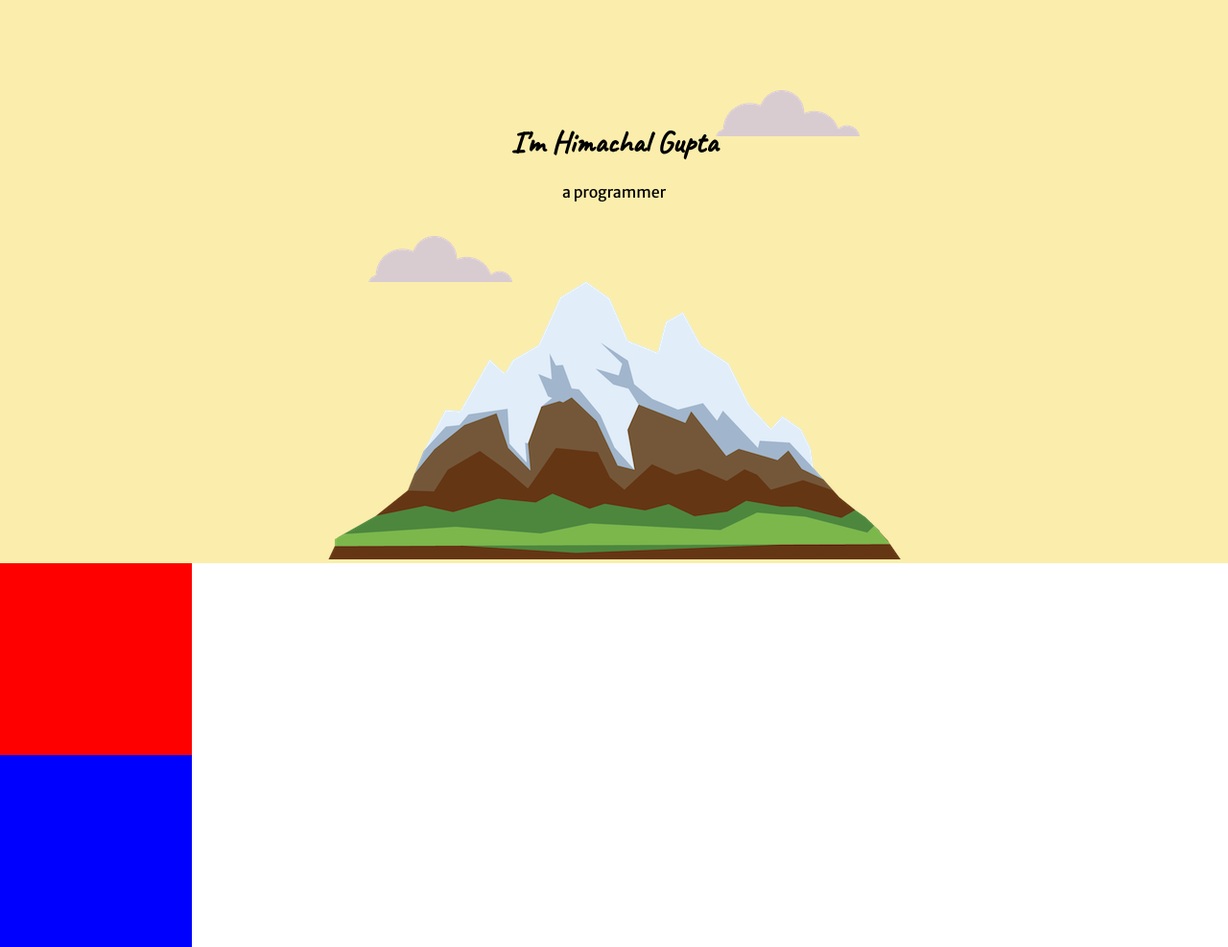
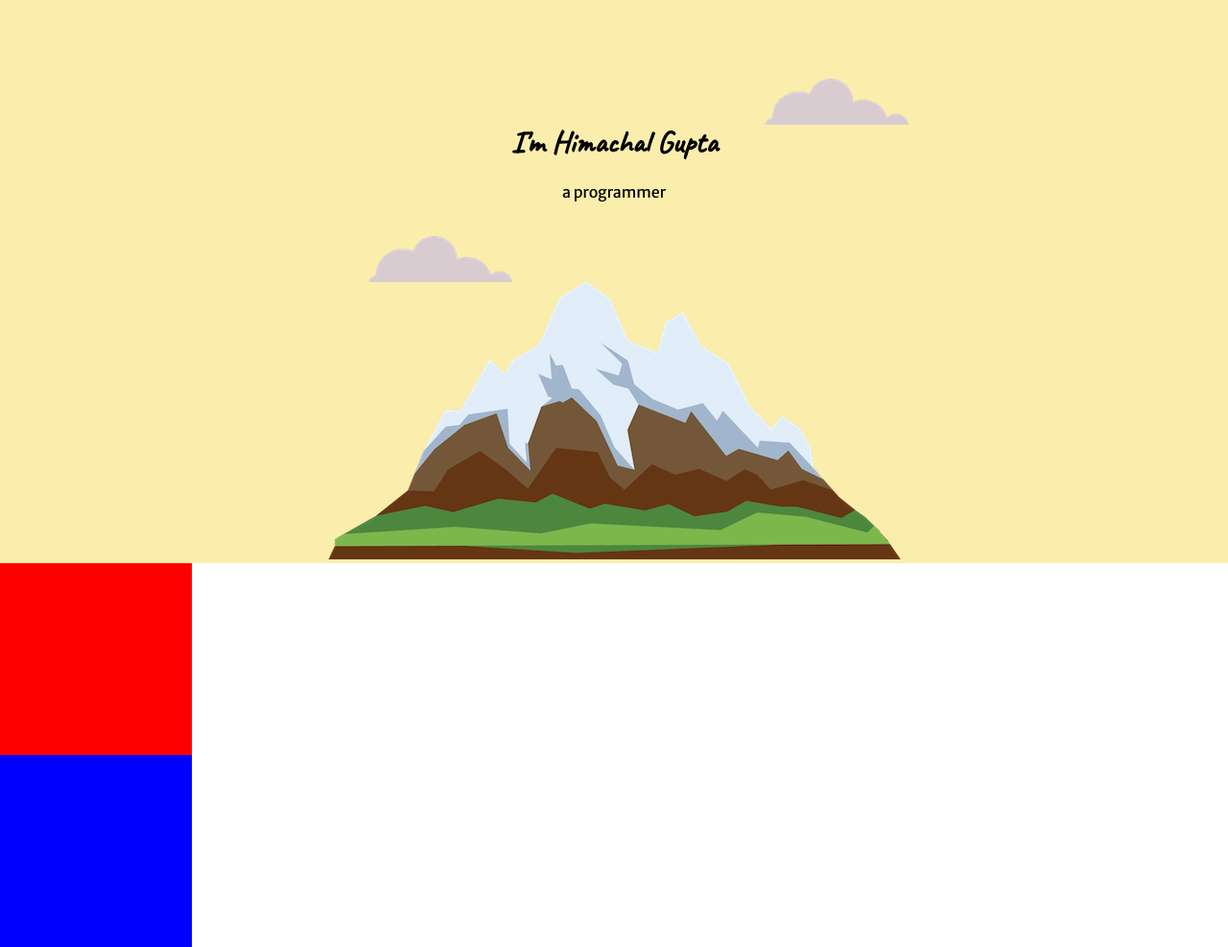
Before and after one commit to BeepBobBeep/Sec_5---Intermediate-CSS, a plain HTML site: page index.html in a window 1280 px wide. Shown: the whole page at 96% size. Drawn offline with Linux system fonts and the light colour scheme.

Commit message:
Tweeking cloud position after changing font

```diff
--- a/CSS/style.css
+++ b/CSS/style.css
@@ -30,8 +30,8 @@ h3{
 
 .topCloud{
     position: absolute;
-    right: 30%;
-    top: 16%;
+    right: 26%;
+    top: 14%;
 }
 
 .bottomCloud{
```
